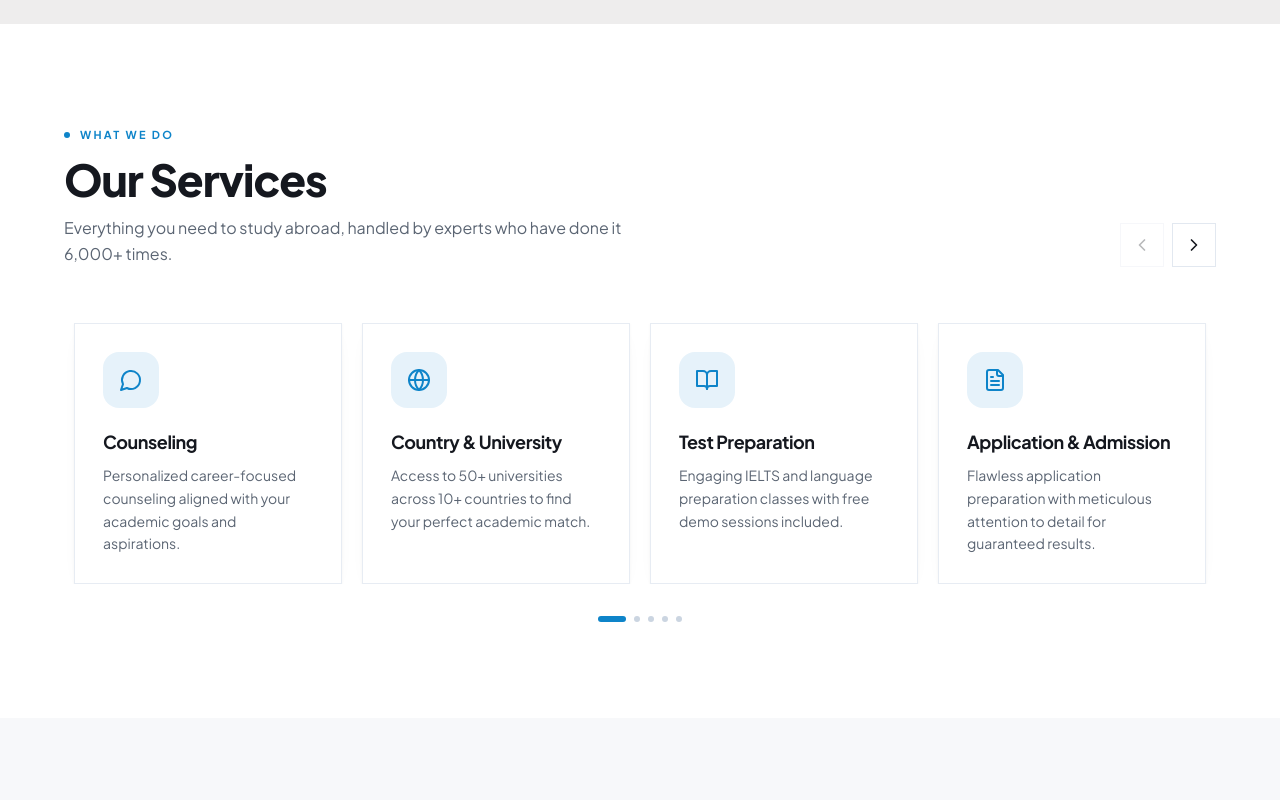
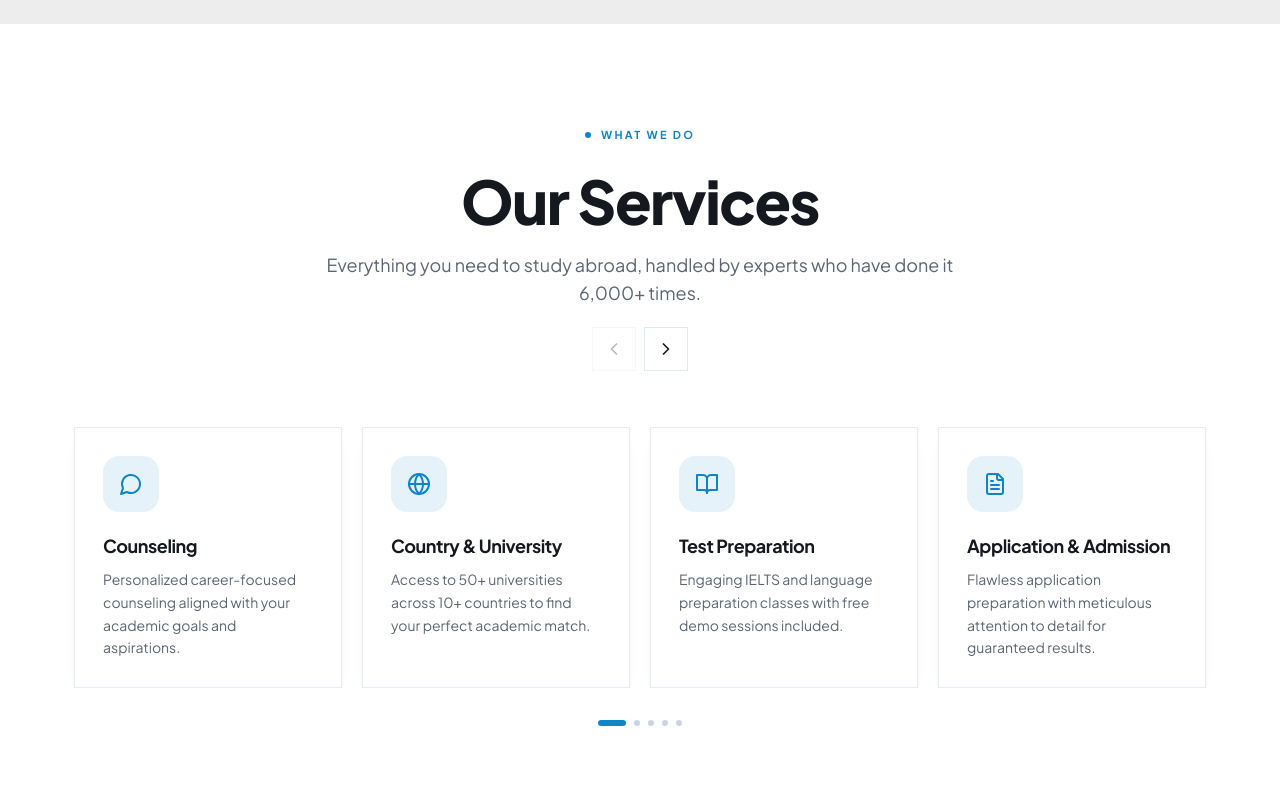
Before and after one commit to WebfluenceTech/EducationLinksWeb, a React (Vite) app: page / in a window 1280 px wide. Shown: the part 2360-3160 px from the top of the page. Built offline with nearby package versions, Linux system fonts and the light colour scheme; no server answers.

Commit message:
changed service headings

```diff
--- a/src/components/sections/Services.tsx
+++ b/src/components/sections/Services.tsx
@@ -57,19 +57,19 @@ export default function Services() {
       <div className="container-custom flex flex-col gap-10 md:gap-14">
 
         {/* Heading */}
-        <div className="flex flex-col md:flex-row md:items-end md:justify-between gap-6">
-          <div className="max-w-xl">
-            <span className="eyebrow mb-4">What We Do</span>
-            <h2 className="font-heading text-3xl sm:text-4xl md:text-[2.75rem] font-extrabold text-brand-dark leading-[1.08] tracking-tight">
+        <div className="flex flex-col items-center text-center gap-5">
+          <div>
+            <span className="eyebrow mb-4 justify-center">What We Do</span>
+            <h2 className="font-heading text-4xl sm:text-5xl md:text-6xl font-extrabold text-brand-dark leading-[1.05] tracking-tight mt-3">
               Our Services
             </h2>
-            <p className="mt-4 text-base text-brand-gray leading-relaxed">
+            <p className="mt-5 text-base md:text-lg text-brand-gray leading-relaxed max-w-2xl mx-auto">
               Everything you need to study abroad, handled by experts who have done it 6,000+ times.
             </p>
           </div>
 
-          {/* Controls (desktop, aligned right) */}
-          <div className="hidden md:flex items-center gap-2 shrink-0">
+          {/* Controls (desktop) */}
+          <div className="hidden md:flex items-center gap-2">
             <button
               onClick={prev}
               disabled={index === 0}
```
